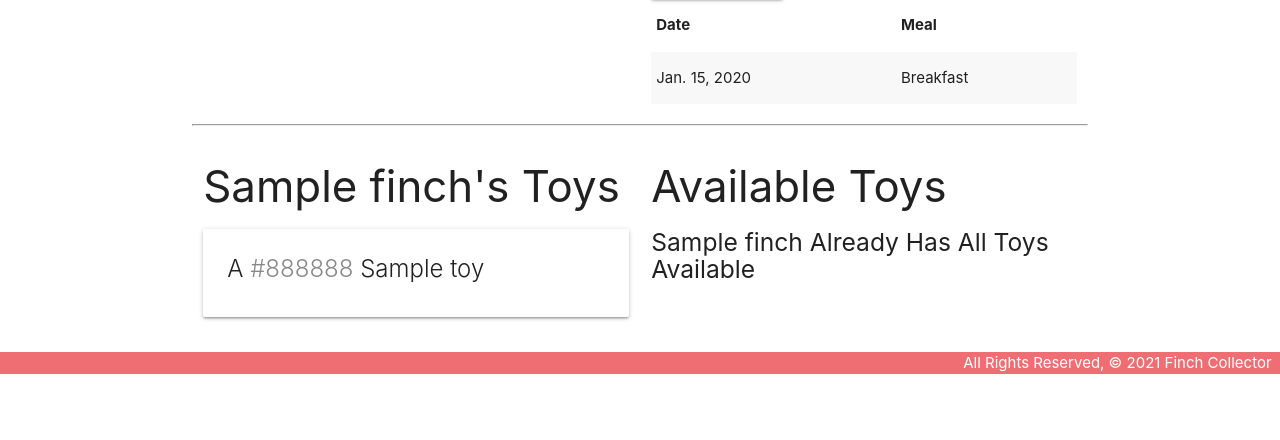
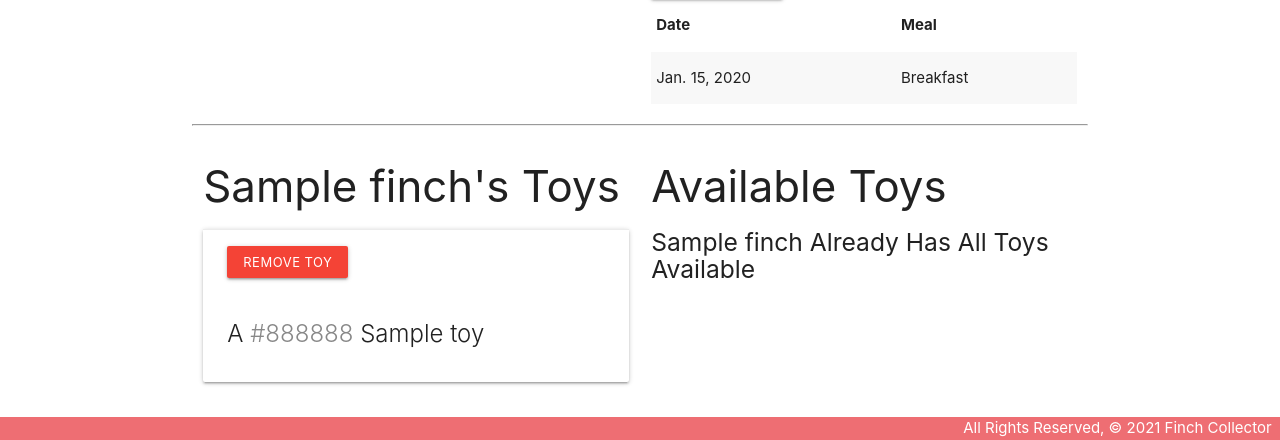
Before and after one commit to jonathanpenaloa/finchcollector, a Django app: page /finches/1 in a window 1280 px wide. Shown: the part 427-867 px from the top of the page. Before the commit the page ends 801 px from the top, so only its background shows below. Run offline with Django 3.2, Linux system fonts and the light colour scheme; tables that the repository leaves empty hold one stand-in row (values such as "Sample post").

Commit message:
remove toy

```diff
--- a/main_app/templates/finches/detail.html
+++ b/main_app/templates/finches/detail.html
@@ -54,6 +54,12 @@
     {% if finch.toys.count %}
       {% for toy in finch.toys.all %}
         <div class="card">
+          <div class="card-action">
+            <form action="{% url 'dissoc_toy' finch.id toy.id %}" method="post">
+              {% csrf_token %}
+              <button type="submit" class="btn-small waves-effect waves-light red">Remove Toy</button>
+            </form>
+          </div>
           <div class="card-content">
             <span class="card-title">
               A <span style="color: {{ toy.color }}">{{ toy.color }}</span> {{ toy.name }}
--- a/main_app/urls.py
+++ b/main_app/urls.py
@@ -11,6 +11,7 @@ urlpatterns = [
     path('finches/<int:pk>/delate/', views.FinchDelete.as_view(), name='finches_delete'),
     path('finches/<int:finch_id>/add_feeding/', views.add_feeding, name='add_feeding'),
     path('finches/<int:finch_id>/assoc_toy/<int:toy_id>/', views.assoc_toy, name='assoc_toy'),
+    path('finches/<int:finch_id>/dessoc_toy/<int:toy_id>/', views.dissoc_toy, name='dissoc_toy'),
 
     path('toys/', views.ToyList.as_view(), name='toys_index'),
     path('toys/create/', views.ToyCreate.as_view(), name='toys_create'),
--- a/main_app/views.py
+++ b/main_app/views.py
@@ -74,3 +74,7 @@ class ToyDelete(DeleteView):
 def assoc_toy(request, finch_id, toy_id):
   Finch.objects.get(id=finch_id).toys.add(toy_id)
   return redirect('detail', finch_id=finch_id)
+
+def dissoc_toy(request, finch_id, toy_id):
+  Finch.objects.get(id=finch_id).toys.remove(toy_id)
+  return redirect('detail', finch_id=finch_id)
```
